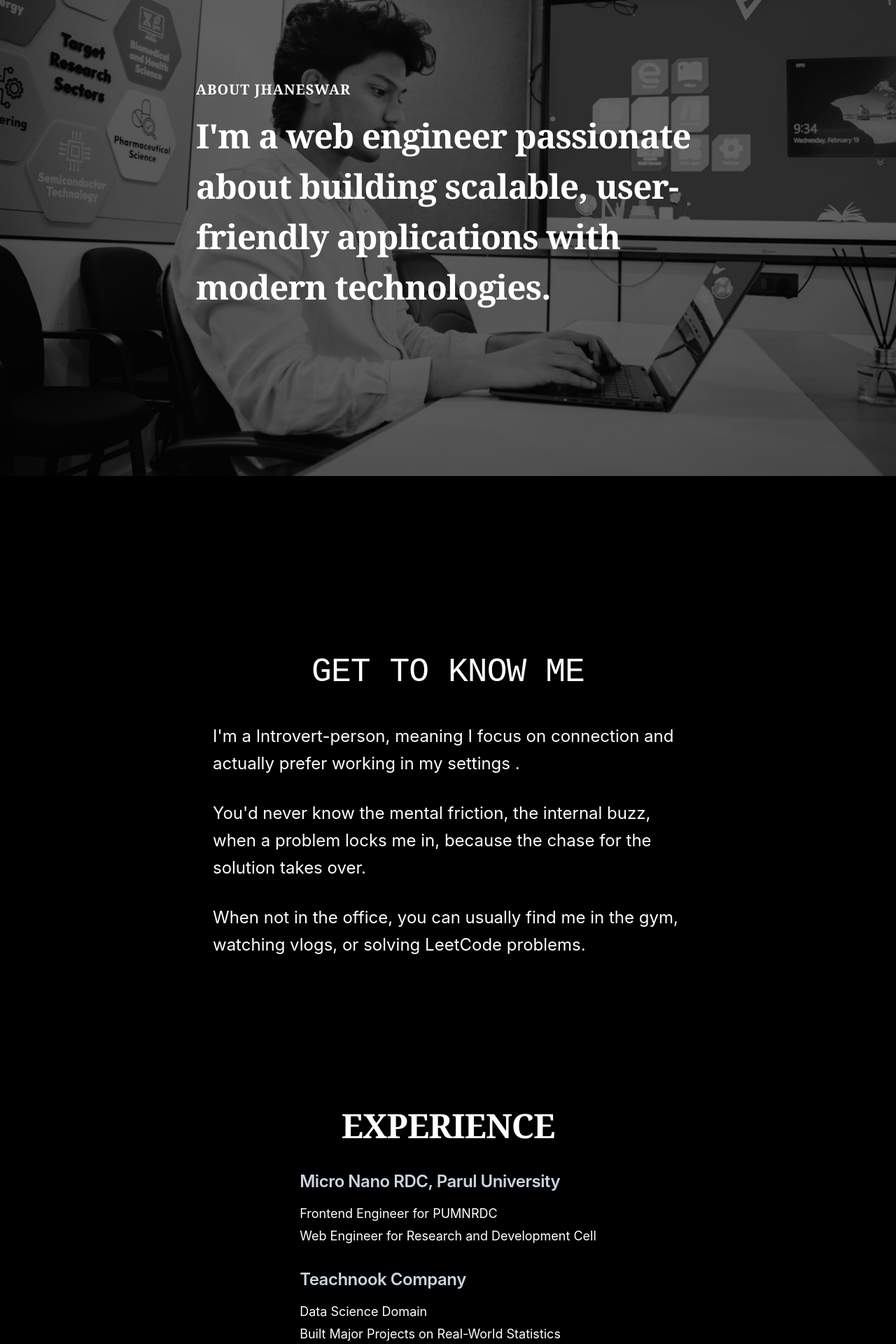
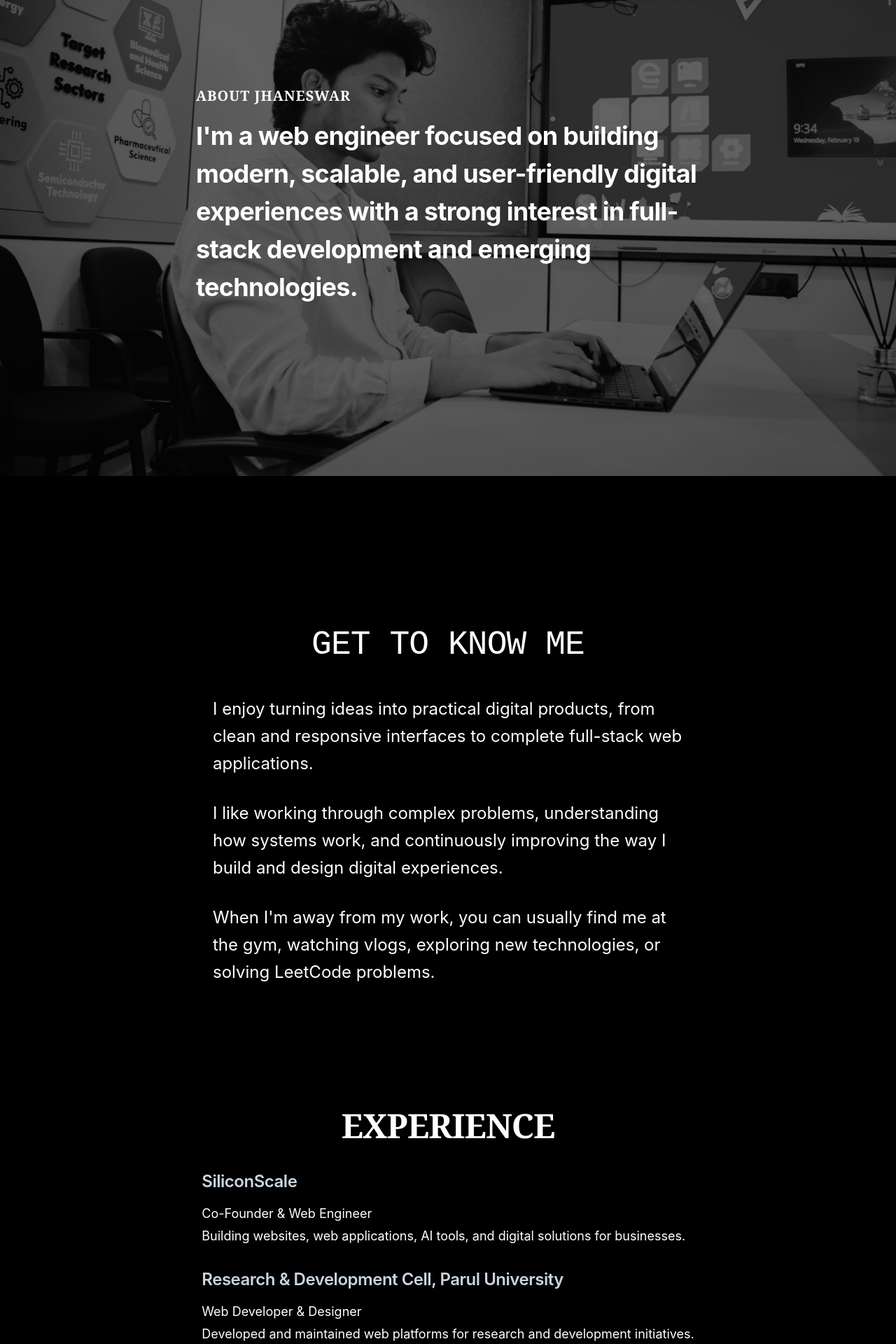
Before and after one commit to manijhaneswar1/manijhaneswar, a React (Vite) app: page /#/about in a window 1280 px wide. Shown: the part 520-2440 px from the top of the page at 70% size. Built offline with nearby package versions, Linux system fonts and the light colour scheme; what tailwindcss-debug-screens would draw is missing.

Commit message:
Aboutsection-FIX

```diff
--- a/components/pages/About.jsx
+++ b/components/pages/About.jsx
@@ -1,49 +1,65 @@
 import React from "react";
 import { Button } from "../../utils/icons.jsx";
-import { FaDatabase, FaGithub, FaGitAlt, FaJava, FaJs, FaCode, FaReact, FaMobileAlt } from "react-icons/fa";
+import {
+  FaDatabase,
+  FaGithub,
+  FaGitAlt,
+  FaJava,
+  FaJs,
+  FaCode,
+  FaReact,
+  FaMobileAlt,
+} from "react-icons/fa";
 import { MdIntegrationInstructions } from "react-icons/md";
 import { AiOutlineBulb } from "react-icons/ai";
-import { motion } from "framer-motion"
+import { motion } from "framer-motion";
+
 const About = () => {
   const ExperienceData = [
     {
-      title: "Micro Nano RDC, Parul University",
-      role1: "Frontend Engineer for PUMNRDC",
-      role2: "Web Engineer for Research and Development Cell",
+      title: "SiliconScale",
+      role1: "Co-Founder & Web Engineer",
+      role2: "Building websites, web applications, AI tools, and digital solutions for businesses.",
+    },
+    {
+      title: "Research & Development Cell, Parul University",
+      role1: "Web Developer & Designer",
+      role2: "Developed and maintained web platforms for research and development initiatives.",
     },
     {
       title: "Teachnook Company",
       role1: "Data Science Domain",
-      role2: "Built Major Projects on Real-World Statistics",
+      role2: "Built major projects based on real-world statistics and data analysis.",
     },
-      {
-
-      }
   ];
 
   const SkillsData = [
     { icon: <MdIntegrationInstructions /> },
-    {icon: <FaDatabase /> },
-    {icon: <FaGithub /> },
+    { icon: <FaDatabase /> },
+    { icon: <FaGithub /> },
     { icon: <FaGitAlt /> },
     { icon: <FaJava /> },
-    {  icon: <FaJs /> },
-    {  icon: <AiOutlineBulb /> },
+    { icon: <FaJs /> },
+    { icon: <AiOutlineBulb /> },
     { icon: <FaReact /> },
-    {  icon: <FaMobileAlt /> },
+    { icon: <FaMobileAlt /> },
     { icon: <FaCode /> },
   ];
 
-
   const callData = [
-    { title: "Email", content: "manijhaneswar@gmail.com" },
-    { title: "Phone", content: "(91) 6302980584" },
+    {
+      title: "Email",
+      content: "manijhaneswar@gmail.com",
+    },
+    {
+      title: "Phone",
+      content: "(91) 6302980584",
+    },
   ];
 
   return (
     <div className="w-full min-h-screen mt-16 md:mt-28 bg-black text-white">
-
-          {/* Pencil Sketch with Resume Inside */}
+      {/* Resume Section */}
       <div className="relative flex items-center justify-center">
         {/* Pencil Sketch Image */}
         <img
@@ -52,14 +68,14 @@ const About = () => {
           className="w-72 h-72"
         />
 
-              {/* Resume Button Inside Image */}
+        {/* Resume Button */}
         <a
           href="https://drive.google.com/file/d/1dG9aNJpT-e4EgF7KLvuJ-v9TYxmO7i4f/view?usp=sharing"
           target="_blank"
           rel="noopener noreferrer"
           className="absolute top-25"
         >
-                  <Button/>
+          <Button />
         </a>
       </div>
 
@@ -67,7 +83,7 @@ const About = () => {
       <div
         className="relative min-h-screen flex items-center justify-center"
         style={{
-                  backgroundImage: `url("portfolio_img.jpg")`, // Remove "public" from path
+          backgroundImage: `url("portfolio_img.jpg")`,
           backgroundRepeat: "no-repeat",
           backgroundSize: "cover",
           backgroundPosition: "center",
@@ -79,31 +95,44 @@ const About = () => {
         {/* Centered Text */}
         <div className="relative z-10 text-white text-start px-6 max-w-3xl">
           <h3 className="text-xl font-serif uppercase tracking-wider">
-                      ABOUT Jhaneswar
+            ABOUT JHANESWAR
           </h3>
-                  <h1 className="font-serif text-4xl sm:text-5xl leading-normal mt-3 md:mt-4">
-                      I'm a web engineer passionate about building scalable, user-friendly
-                      applications with modern technologies.
+
+          <h1 className="text-2xl md:text-4xl leading-normal mt-3 md:mt-4">
+            I'm a web engineer focused on building modern, scalable, and
+            user-friendly digital experiences with a strong interest in
+            full-stack development and emerging technologies.
           </h1>
         </div>
       </div>
 
-
       {/* Get to Know Me Section */}
       <div className="min-h-screen flex flex-col justify-center lg:mt-20">
-              <h1 className="text-3xl md:text-4xl lg:text-5xl font-mono text-center mb-10 md:mb-12">GET TO KNOW ME</h1>
-              <div className="flex items-center justify-center ">
-                  <div
-                      className=" mx-auto max-w-2xl space-y-8 text-sm sm:text-xl lg:text-2xl leading-loose text-start px-12 lg:px-0">
-                      <p>I'm a Introvert-person, meaning I focus on connection and actually prefer working in my
-                          settings .</p>
-                      <p>You'd never know the mental friction, the internal buzz, when a problem locks me in, because
-                          the chase for the solution takes over.</p>
-                      <p>When not in the office, you can usually find me in the gym, watching vlogs, or solving
-                          LeetCode problems.</p>
+        <h1 className="text-3xl md:text-4xl lg:text-5xl font-mono text-center mb-10 md:mb-12">
+          GET TO KNOW ME
+        </h1>
+
+        <div className="flex items-center justify-center">
+          <div className="mx-auto max-w-2xl space-y-8 text-sm sm:text-xl lg:text-2xl leading-loose text-start px-12 lg:px-0">
+            <p>
+              I enjoy turning ideas into practical digital products, from
+              clean and responsive interfaces to complete full-stack web
+              applications.
+            </p>
+
+            <p>
+              I like working through complex problems, understanding how
+              systems work, and continuously improving the way I build and
+              design digital experiences.
+            </p>
+
+            <p>
+              When I'm away from my work, you can usually find me at the gym,
+              watching vlogs, exploring new technologies, or solving LeetCode
+              problems.
+            </p>
           </div>
         </div>
-
       </div>
 
       {/* Experience Section */}
@@ -119,11 +148,18 @@ const About = () => {
             {ExperienceData.map((item, index) => (
               <div key={index} className="mb-6 md:mb-8">
                 {/* Company Name */}
-                            <h1 className="text-xl sm:text-2xl font-semibold text-slate-300 mb-4">{item.title}</h1>
+                <h1 className="text-xl sm:text-2xl font-semibold text-slate-300 mb-4">
+                  {item.title}
+                </h1>
 
                 {/* Job Roles */}
-                            <p className="text-white text-base sm:text-lg mb-1">{item.role1}</p>
-                            <p className="text-white text-base sm:text-lg">{item.role2}</p>
+                <p className="text-white text-base sm:text-lg mb-1">
+                  {item.role1}
+                </p>
+
+                <p className="text-white text-base sm:text-lg">
+                  {item.role2}
+                </p>
               </div>
             ))}
           </div>
@@ -142,7 +178,10 @@ const About = () => {
           className="grid grid-cols-4 sm:grid-cols-5 gap-2 max-w-3xl mx-auto"
           initial={{ opacity: 0, y: 20 }}
           animate={{ opacity: 1, y: 0 }}
-                    transition={{ duration: 0.6, ease: "easeOut" }}
+          transition={{
+            duration: 0.6,
+            ease: "easeOut",
+          }}
         >
           {SkillsData.map((skill, index) => (
             <motion.div
@@ -157,30 +196,45 @@ const About = () => {
         </motion.div>
       </div>
 
-
       {/* Contact Section */}
       <div className="w-full mt-14 sm:mt-16 md:mt-20 lg:mt-24 xl:mt-32">
-              <h1 className="text-3xl md:text-4xl lg:text-5xl font-mono text-center mb-10 md:mb-12">Call Me, Beep
-                  Me</h1>
+        <h1 className="text-3xl md:text-4xl lg:text-5xl font-mono text-center mb-10 md:mb-12">
+          Call Me, Beep Me
+        </h1>
+
         {callData.map((item, index) => (
-                  <div key={index} className="max-w-2xl mx-auto mb-4 md:mb-6 px-12 lg:px-0">
-                      <h1 className="font-sans text-lg lg:text-xl mb-2 text-gray-300">{item.title}</h1>
+          <div
+            key={index}
+            className="max-w-2xl mx-auto mb-4 md:mb-6 px-12 lg:px-0"
+          >
+            <h1 className="font-sans text-lg lg:text-xl mb-2 text-gray-300">
+              {item.title}
+            </h1>
+
             <p className="text-start mb-8 md:mb-10 leading-loose text-sm sm:text-xl lg:text-2xl">
-                          {item.content === 'manijhaneswar@gmail.com'
-                              ?
-                              <a href="mailto:manijhaneswar@gmail.com" target="_blank">{item.content}</a>
-                              :
-                              item.content }
+              {item.content === "manijhaneswar@gmail.com" ? (
+                <a
+                  href="mailto:manijhaneswar@gmail.com"
+                  className="hover:text-gray-300 transition duration-300"
+                >
+                  {item.content}
+                </a>
+              ) : (
+                item.content
+              )}
             </p>
           </div>
         ))}
       </div>
 
-          {/* Signature Section (Smaller on Mobile) */}
+      {/* Signature Section */}
       <div className="flex items-center justify-center py-8 md:py-12">
-              <img src="Digital_Signature-Photoroom.webp" alt="sign" className="rounded h-16 sm:h-24 md:h-32 lg:h-40"/>
+        <img
+          src="Digital_Signature-Photoroom.webp"
+          alt="signature"
+          className="rounded h-16 sm:h-24 md:h-32 lg:h-40"
+        />
       </div>
-
     </div>
   );
 };
```
Lines whose indentation alone changed are shown as unchanged.
